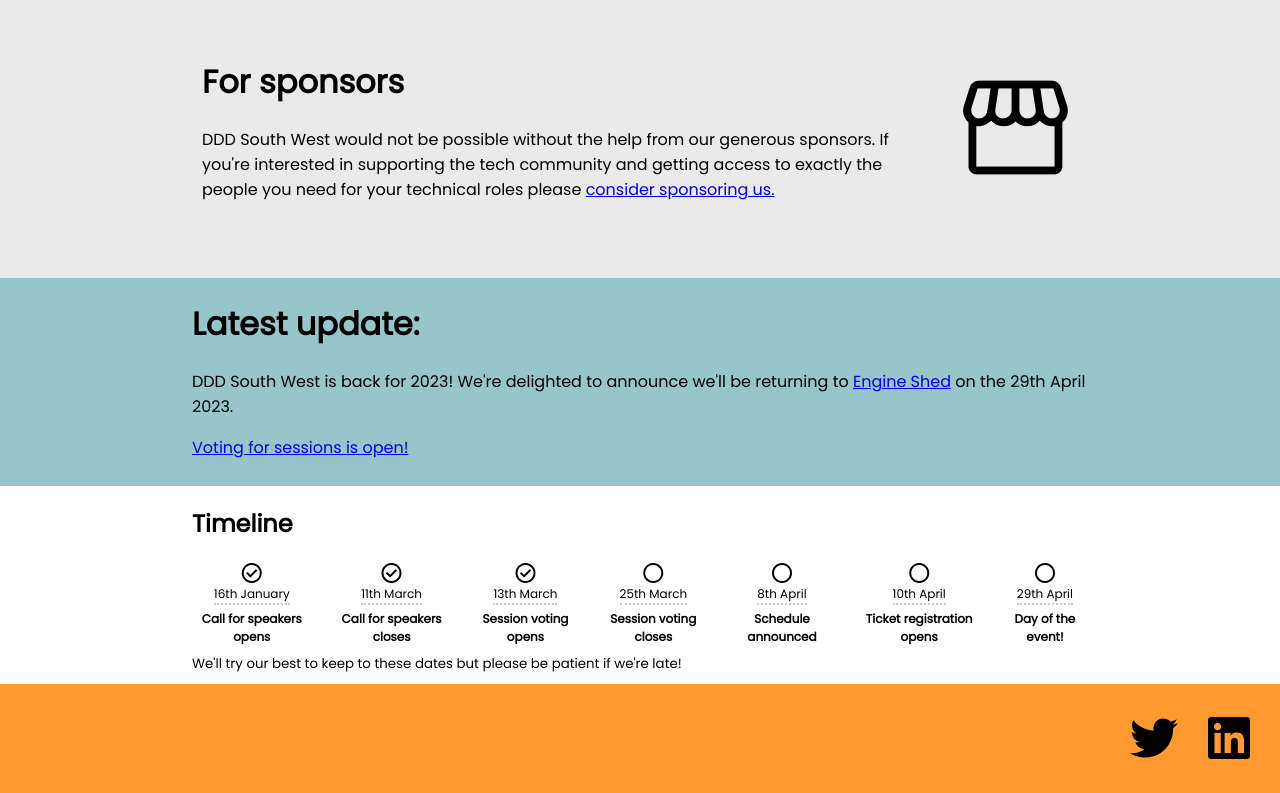
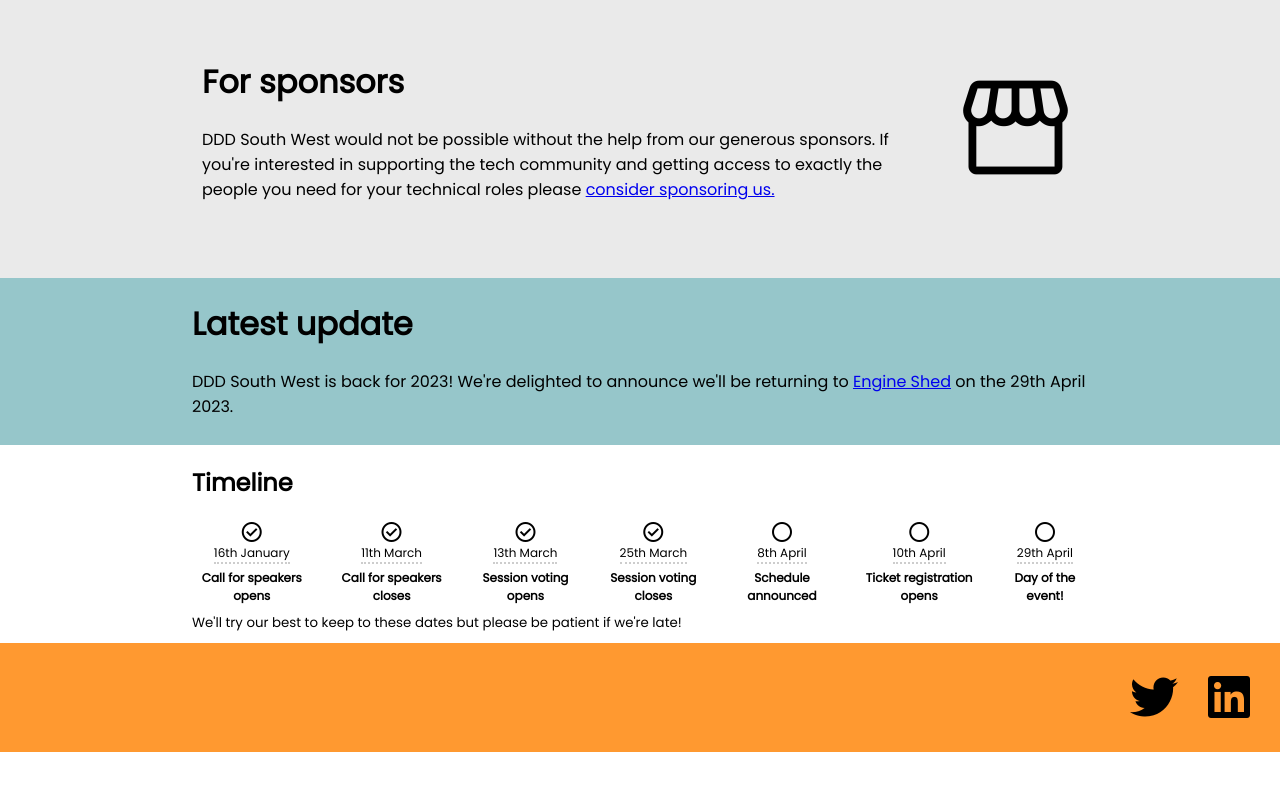
Before and after one commit to dddsw/dddsw-web, a SvelteKit app: page / in a window 1280 px wide. Shown: the part 1310-2103 px from the top of the page. After the commit the page ends 2062 px from the top, so only its background shows below. Built offline with nearby package versions, Linux system fonts and the light colour scheme.

Commit message:
update timeline

```diff
--- a/src/routes/+page.svelte
+++ b/src/routes/+page.svelte
@@ -54,18 +54,13 @@
 
 <div class="quaternary-bg">
 	<div class="section">
-		<h1>Latest update:</h1>
+		<h1>Latest update</h1>
 		<p>
 			DDD South West is back for 2023! We're delighted to announce we'll be returning to <a
 				href="https://engine-shed.co.uk/"
 				target="_blank">Engine Shed</a
 			>
 			on the 29th April 2023.
-		</p>
-		<p>
-			<a href="https://www.surveymonkey.co.uk/r/25GRBFQ" target="_blank"
-				>Voting for sessions is open!</a
-			>
 		</p>
 	</div>
 </div>
@@ -90,7 +85,7 @@
 				<p>Session voting opens</p>
 			</span>
 			<span class="timeline-item">
-				<span class="material-symbols-outlined"> circle </span>
+				<span class="material-symbols-outlined"> check_circle </span>
 				<p>25th March</p>
 				<p>Session voting closes</p>
 			</span>
```
